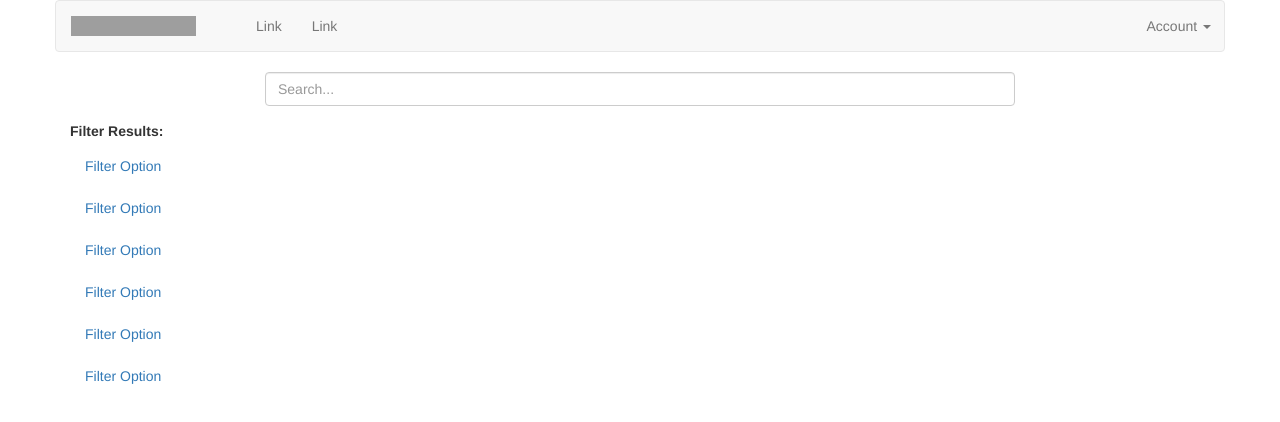
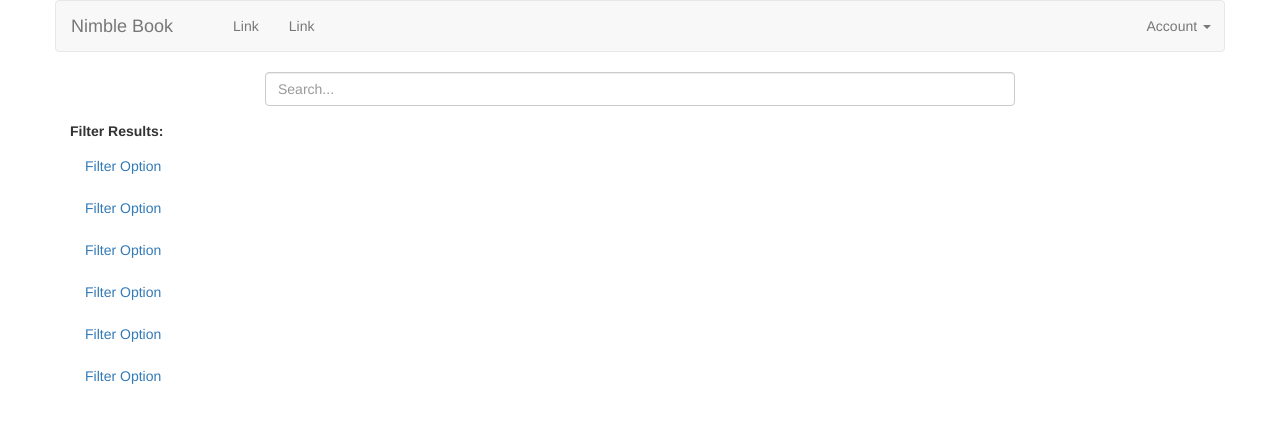
Before and after one commit to Rodhlann/NimbleBook, a React (Create React App) app in the folder nimble-book/: page / in a window 1280 px wide. Shown: the top 422 px of the page. Built offline with nearby package versions, Linux system fonts and the light colour scheme; grey boxes are pictures that could not be loaded.

Commit message:
Remove un-owned images/references

```diff
--- a/nimble-book/src/App.js
+++ b/nimble-book/src/App.js
@@ -29,7 +29,7 @@ class NavBar extends Component {
       <Navbar>
         <Navbar.Header>
           <Navbar.Brand>
-            <a href="#"><img id="logo" src="http://www.bruce-campbell.com/images/order-bam.png" alt="logo" /></a>
+            Nimble Book
           </Navbar.Brand>
         </Navbar.Header>
         <Nav>
```
Also changed, not shown: nimble-book/images/order-bam.png (deleted).
